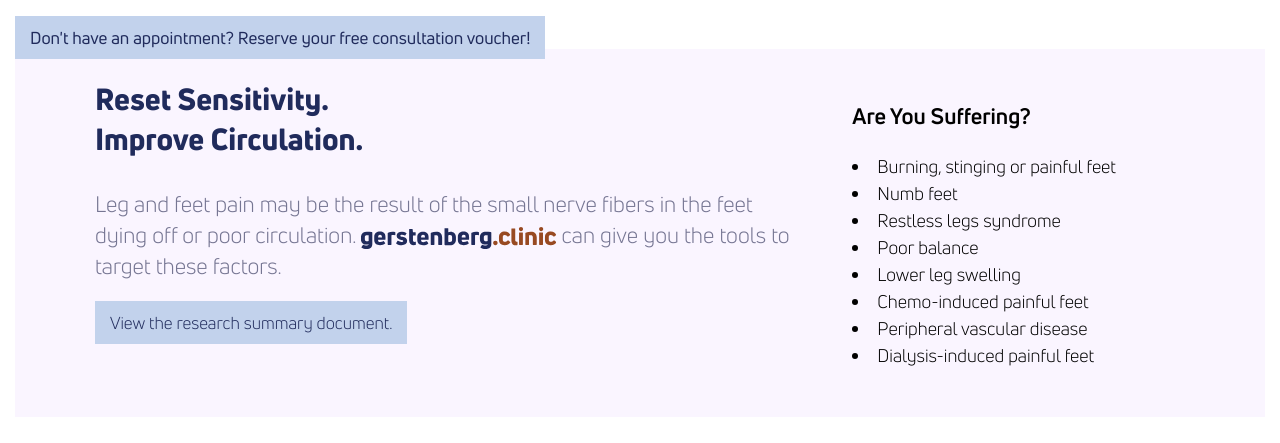
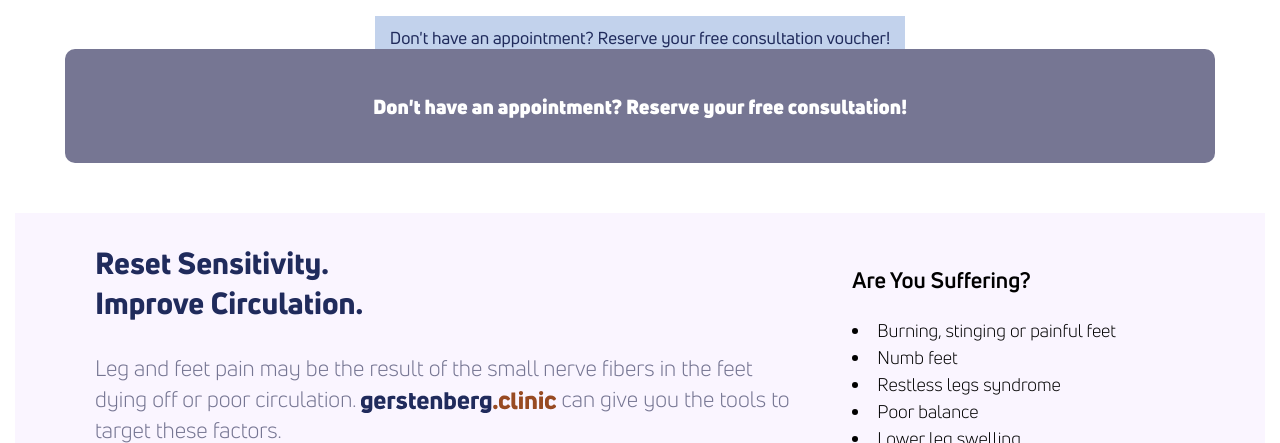
Before and after one commit to theneverwoods/gerstenberg.clinic, a Jekyll site: the page built from services/lower-extremity-treatment.html, in a window 1280 px wide and 900 px high, scrolled down 829 px, cut to the strip 167-610 px from the top of the window. Built offline with Jekyll 4.4.1, drawn with Linux system fonts in a browser that asks for light colours; some of the changed text lies outside the part shown.

Commit message:
Update lower-extremity-treatment.html

```diff
--- a/services/lower-extremity-treatment.html
+++ b/services/lower-extremity-treatment.html
@@ -15,9 +15,19 @@ redirect_from: /foot-pain
 			src="https://www.youtube.com/embed/c05ahDP_Xg4"></iframe>
 </div>
 
+<div style="align-content: center;text-align: center;">
         <a href="https://bit.ly/3QXmHGh" target="_blank" class="btn" margin="auto">
 			Don't have an appointment? Reserve your free consultation voucher!
 		</a>
+</div>
+
+<a href="https://bit.ly/3QXmHGh" target="_blank" style="align-content: center;text-align: center; text-decoration: none">
+<div class="row cards">
+	<div class="third card dark">
+         <h1>Don't have an appointment? Reserve your free consultation!</h1>
+    </div>
+</div>
+</a>
 
 <div class="row light blurb">
 	<div class="two-thirds">
@@ -95,6 +105,9 @@ redirect_from: /foot-pain
 		<p><b>Reset</b> the sensitivity of the pain fibers for long-term pain relief.</p>
 		<p><b>Retrain</b> the small nerve fibers to fire correctly.</p>
 		<p><b>Improve</b> circulation to keep nerve fibers functional after they are working properly.</p>
+        <a href="https://bit.ly/3QXmHGh" target="_blank" class="btn">
+			Reserve your free consultation!
+		</a>
 	</div>
 </div>
 
```
